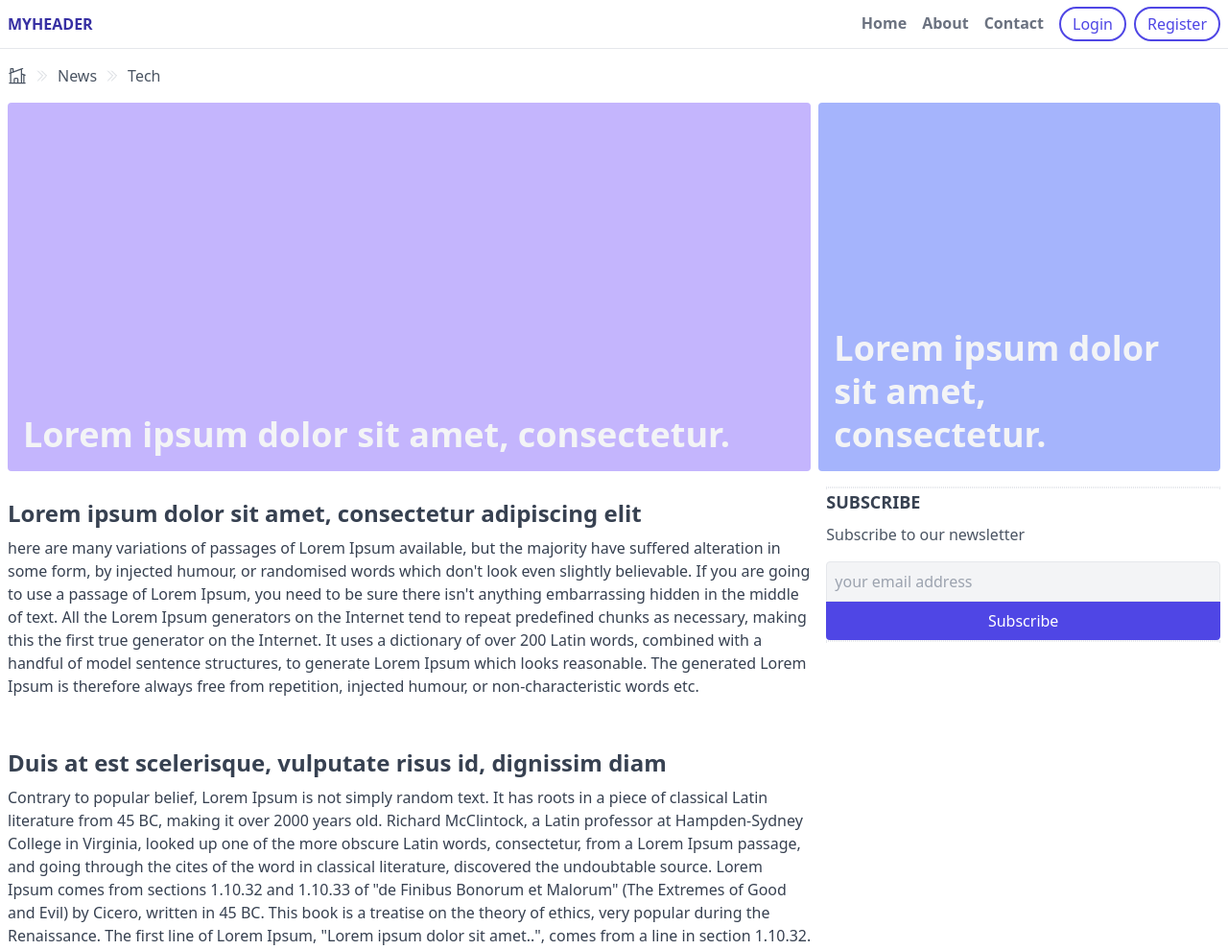
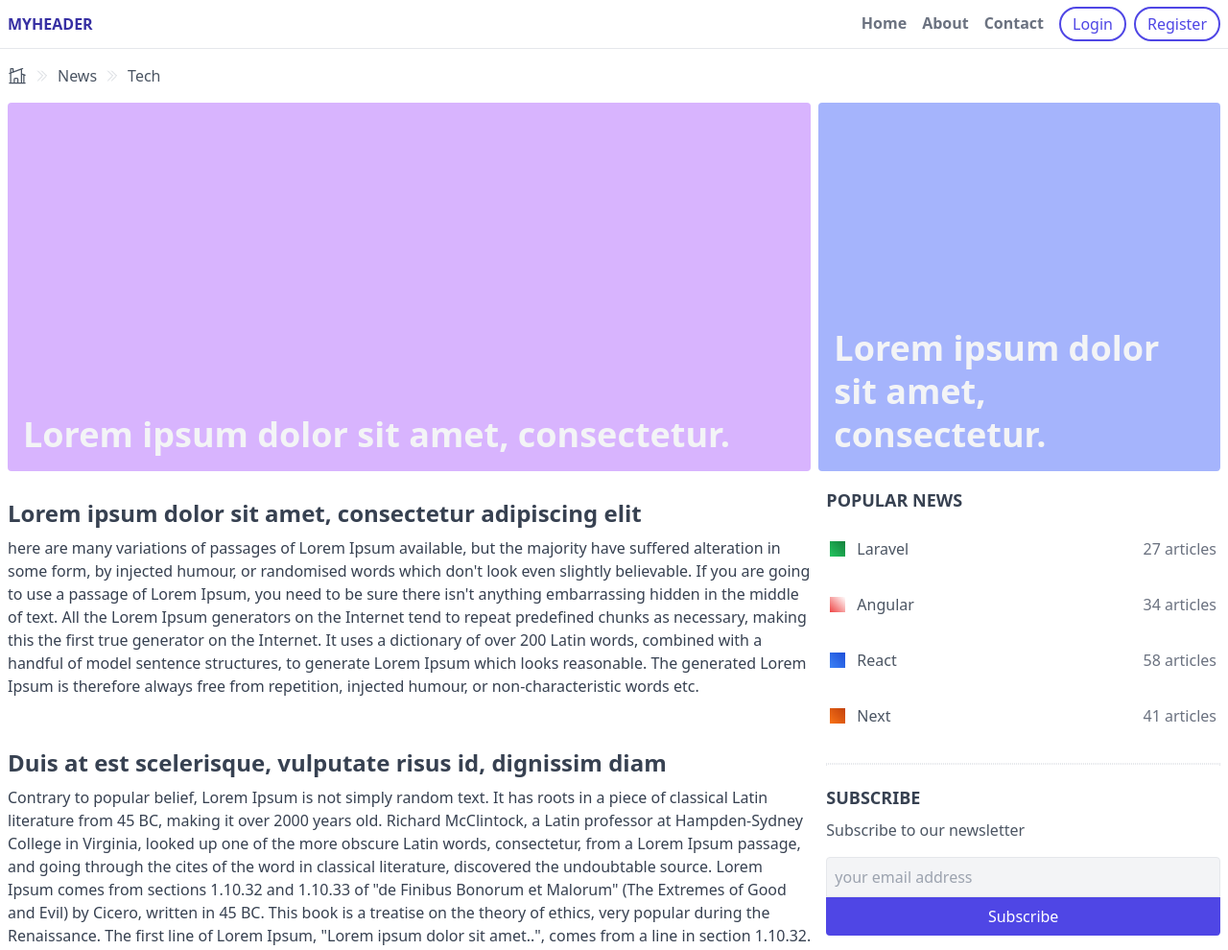
Before and after one commit to s2000promax/TailwindCSS, a website: page index.html in a window 1280 px wide. Shown: the top 990 px of the page at 96% size. Drawn offline with Linux system fonts and the light colour scheme.

Commit message:
feat: gradients

```diff
--- a/index.html
+++ b/index.html
@@ -68,7 +68,8 @@
 
     <!--  banners  -->
     <section class="px-2 flex space-x-2">
-        <a class="w-2/3 bg-violet-300 h-96 mb-4 relative rounded inline-block overflow-hidden" href="#">
+        <a class="w-2/3 bg-gradient-to-tr bg-purple-300 h-96 mb-4 relative rounded inline-block overflow-hidden"
+           href="#">
             <div class="p-4 absolute bottom-0 left-0 z-20">
                 <h2 class="text-4xl font-semibold text-gray-100 leading-tight">
                     Lorem ipsum dolor sit amet, consectetur.
@@ -193,11 +194,46 @@
         </div>
 
         <div class="w-1/3 px-2">
+            <!--  topics   -->
+            <div class="mb-5">
+                <h5 class="font-bold text-lg uppercase text-gray-700 mb-2">Popular News</h5>
+                <ul>
+                    <li class="px-1 py-4 border-y border-white hover:border-gray-200">
+                        <a class="flex items-center text-gray-600" href="#">
+                            <span class="inline-block w-4 h-4 mr-3 bg-gradient-to-tr from-green-500 to-green-700"></span>
+                            Laravel
+                            <span class="text-gray-500 ml-auto">27 articles</span>
+                        </a>
+                    </li>
+                    <li class="px-1 py-4 border-y border-white hover:border-gray-200">
+                        <a class="flex items-center text-gray-600" href="#">
+                            <span class="inline-block w-4 h-4 mr-3 bg-gradient-to-tr from-red-500 to-reg-700"></span>
+                            Angular
+                            <span class="text-gray-500 ml-auto">34 articles</span>
+                        </a>
+                    </li>
+                    <li class="px-1 py-4 border-y border-white hover:border-gray-200">
+                        <a class="flex items-center text-gray-600" href="#">
+                            <span class="inline-block w-4 h-4 mr-3 bg-gradient-to-tr from-blue-500 to-blue-700"></span>
+                            React
+                            <span class="text-gray-500 ml-auto">58 articles</span>
+                        </a>
+                    </li>
+                    <li class="px-1 py-4 border-y border-white hover:border-gray-200">
+                        <a class="flex items-center text-gray-600" href="#">
+                            <span class="inline-block w-4 h-4 mr-3 bg-gradient-to-tr from-orange-500 to-orange-700"></span>
+                            Next
+                            <span class="text-gray-500 ml-auto">41 articles</span>
+                        </a>
+                    </li>
+                </ul>
+            </div>
+
             <!--  divider  -->
             <div class="border border-dotted"></div>
 
             <!--  subscribe  -->
-            <div class="my=5">
+            <div class="my-5">
                 <h5 class="font-bold text-lg uppercase text-gray-700 mb-2">Subscribe</h5>
                 <p class="text-gray-600 mb-4">Subscribe to our newsletter</p>
                 <input
```
Also changed, not shown: public/style.css.
